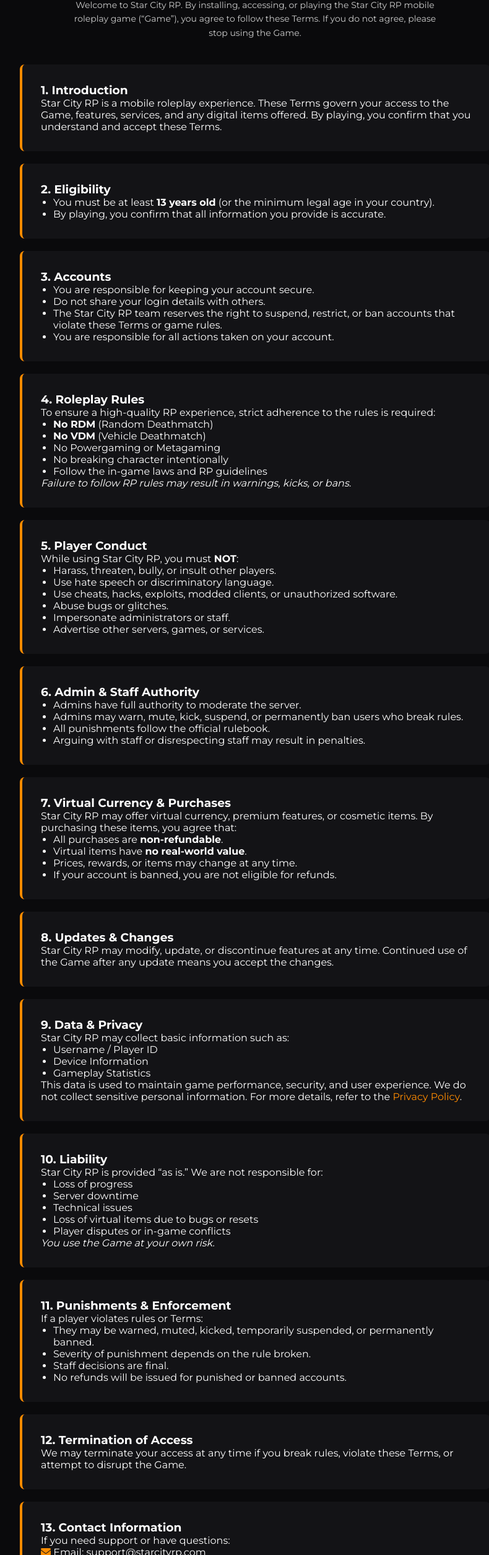
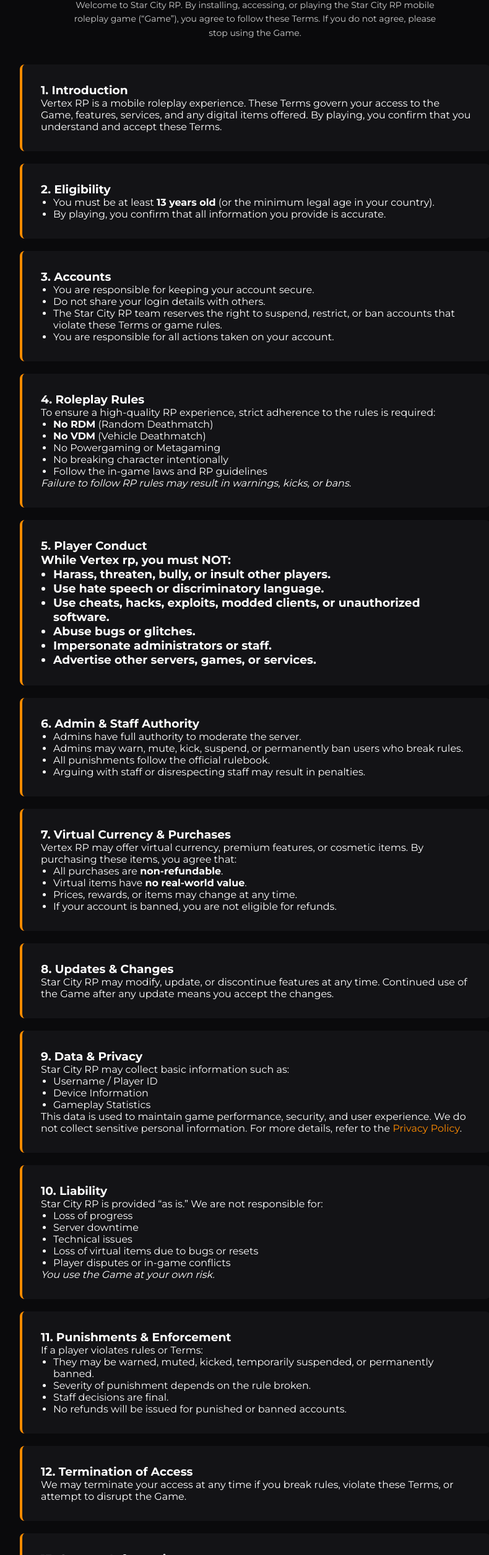
Before and after one commit to yahyahujatullah1-glitch/Eight-by-yahya, a website: page terms.html in a window 1280 px wide. Shown: the part 244-2753 px from the top of the page at 62% size, without its empty margins (228-1018 px from the left). Drawn offline with Linux system fonts and the light colour scheme.

Commit message:
Update terms from Star City RP to Vertex RP

```diff
--- a/terms.html
+++ b/terms.html
@@ -69,7 +69,7 @@
         <!-- 1. Introduction -->
         <div class="legal-box">
             <h3>1. Introduction</h3>
-            <p>Star City RP is a mobile roleplay experience. These Terms govern your access to the Game, features, services, and any digital items offered. By playing, you confirm that you understand and accept these Terms.</p>
+            <p>Vertex RP is a mobile roleplay experience. These Terms govern your access to the Game, features, services, and any digital items offered. By playing, you confirm that you understand and accept these Terms.</p>
         </div>
 
         <!-- 2. Eligibility -->
@@ -108,8 +108,8 @@
 
         <!-- 5. Player Conduct -->
         <div class="legal-box">
-            <h3>5. Player Conduct</h3>
-            <p>While using Star City RP, you must <strong>NOT</strong>:</p>
+            <h3>5. Player Conduct<h3>
+            <p>While Vertex rp, you must <strong>NOT</strong>:</p>
             <ul>
                 <li>Harass, threaten, bully, or insult other players.</li>
                 <li>Use hate speech or discriminatory language.</li>
@@ -134,7 +134,7 @@
         <!-- 7. Virtual Currency & Purchases -->
         <div class="legal-box">
             <h3>7. Virtual Currency & Purchases</h3>
-            <p>Star City RP may offer virtual currency, premium features, or cosmetic items. By purchasing these items, you agree that:</p>
+            <p>Vertex RP may offer virtual currency, premium features, or cosmetic items. By purchasing these items, you agree that:</p>
             <ul>
                 <li>All purchases are <strong>non-refundable</strong>.</li>
                 <li>Virtual items have <strong>no real-world value</strong>.</li>
@@ -198,13 +198,13 @@
             <h3>13. Contact Information</h3>
             <p>If you need support or have questions:</p>
             <p>
-                <i class="fa-solid fa-envelope" style="color:var(--primary)"></i> Email: <span style="color:white">support@starcityrp.com</span><br>
+                <i class="fa-solid fa-envelope" style="color:var(--primary)"></i> Email: <span style="color:white">support@vrtxrp.com</span><br>
                 <i class="fa-brands fa-discord" style="color:var(--primary)"></i> Discord: <a href="https://discord.gg/KwJQfuPBHt" style="color:white; text-decoration:underline;">Join Server</a>
             </p>
         </div>
 
         <div style="text-align:center; color:#666; font-size:12px; margin-top:40px;">
-            By playing Star City RP, you fully agree to these Terms of Service.
+            By playing Vertex Roleplay, you fully agree to these Terms of Service.
         </div>
 
     </div>
@@ -214,7 +214,7 @@
         <div class="footer-links">
             <a href="index.html">Home</a> | <a href="privacy.html">Privacy</a> | <a href="contact.html">Contact</a>
         </div>
-        <div class="disclaimer"><p>&copy; 2025 Star City RP Team. All Rights Reserved.</p></div>
+        <div class="disclaimer"><p>&copy; 2026 Vertex RP Team. All Rights Reserved.</p></div>
     </footer>
 
     <script src="js/script.js"></script>
```
